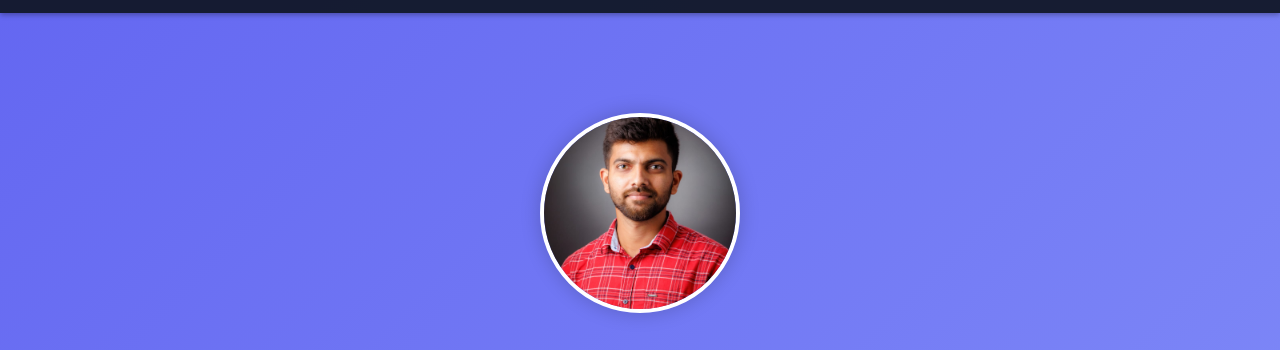
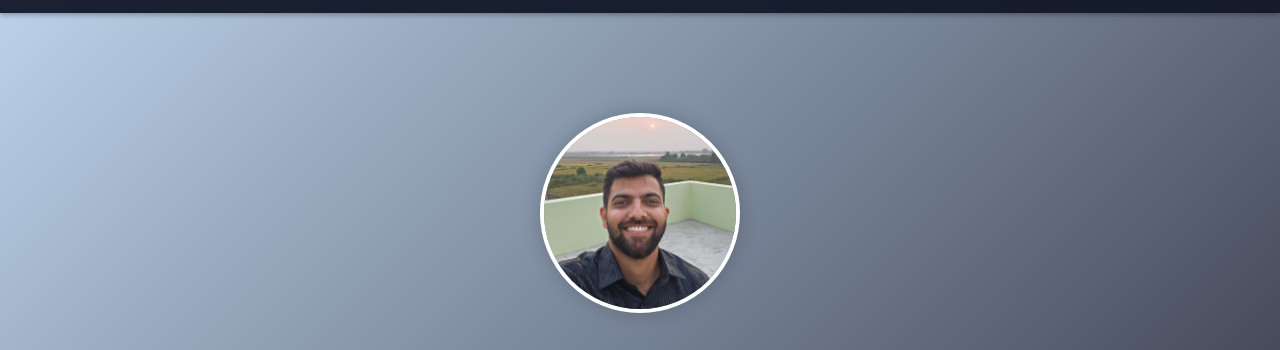
Before and after one commit to harshith27kk/portfolio, a plain HTML site: page index.html in a window 1280 px wide. Shown: the part 59-409 px from the top of the page. Drawn offline with nearby package versions, Linux system fonts and the light colour scheme.

Commit message:
added gitignore and fixed css

```diff
--- a/css/style.css
+++ b/css/style.css
@@ -212,7 +212,7 @@ h2::after {
     align-items: center;
     justify-content: center;
     text-align: center;
-    background: linear-gradient(135deg, var(--accent-primary) 0%, var(--accent-secondary) 100%);
+    background: linear-gradient(135deg, #c0d7ef 0%, #2a2b39 100%);
     color: white;
 }
 
--- a/index.html
+++ b/index.html
@@ -34,7 +34,7 @@
         <div class="container">
             <div class="profile-container">
                 <div class="profile-image">
-                    <img src="assets/Harshith.jpeg" alt="Harshith K K">
+                    <img src="assets/harshith1.jpeg" alt="Harshith K K">
                 </div>
                 <h1>Java Full Stack Developer</h1>
                 <div class="cta-buttons">
```
Also changed, not shown: assets/Harshith.jpeg (deleted), assets/harshith1.jpeg (added), 1 other file.
